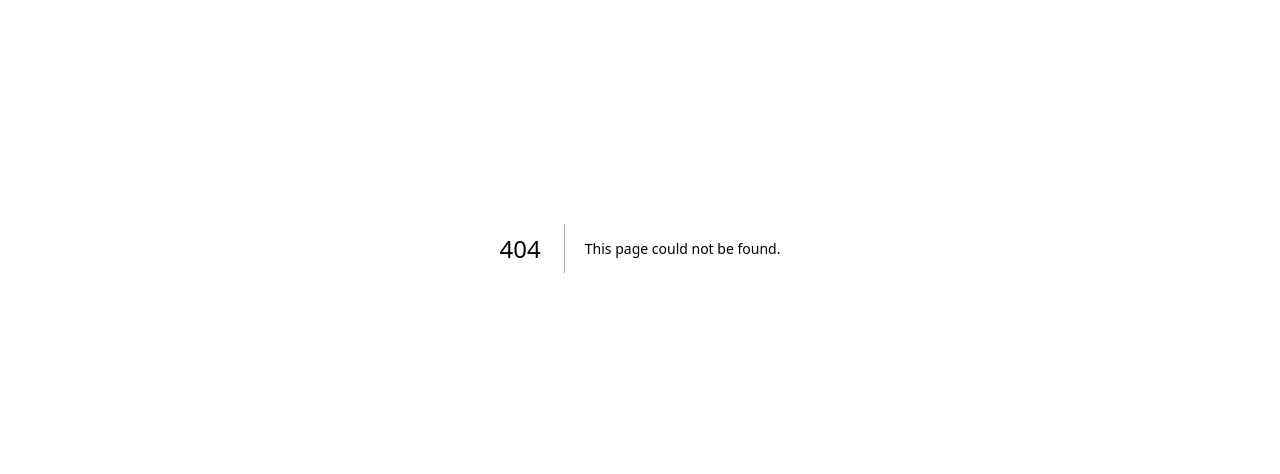
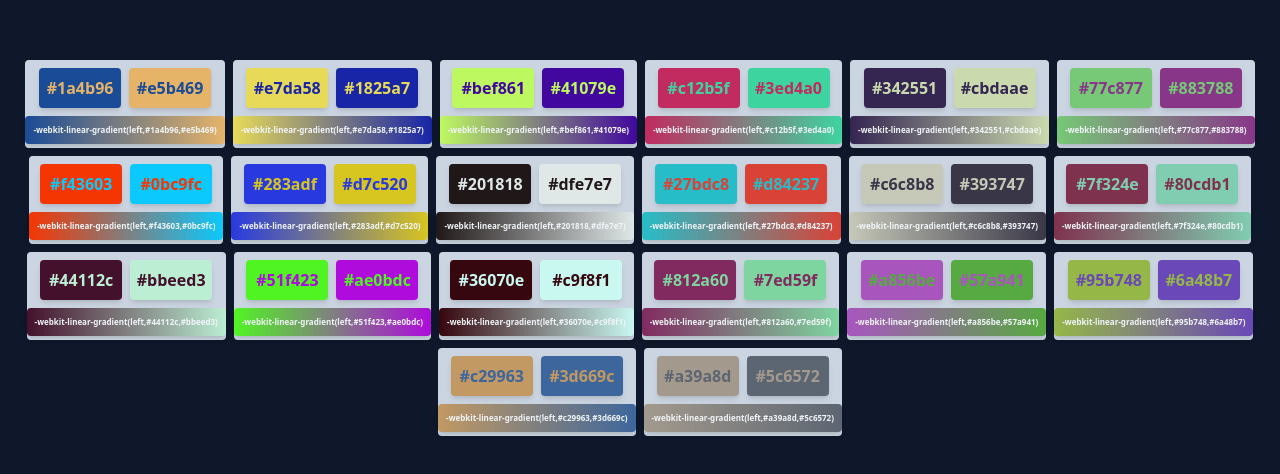
Before and after one commit to Blacklegion69/Nextjs-13, a Next.js app: page /Hexa in a window 1280 px wide. Before the commit this address had no page. Shown: the part 152-626 px from the top of the page. Built offline with nearby package versions, Linux system fonts and the light colour scheme.

Commit message:
Nextjs is suck

```diff
--- /dev/null
+++ b/app/Hexa/Box.jsx
@@ -0,0 +1,32 @@
+import Link from "next/link";
+
+
+
+
+
+
+
+
+
+
+
+
+
+export default function Box({a,b,bg}){
+  const a1 = a.slice(1)
+  const b1 = b.slice(1)
+  const id = a1 + b1
+  return (
+    <Link href={`/${id}`}
+    className="flex justify-center items-center flex-col gap-1 bg-slate-300 py-1 rounded"
+    >
+      <div className="w-[180px] flex justify-center gap-2 items-center relative font-bold p-1 rounded">
+        <div style={{backgroundColor : a, color : b}} className="w-full text-center bg-lime-400 rounded py-2 shadow-md">{a}</div>
+        <div style={{backgroundColor : b, color : a}} className="w-full text-center bg-lime-400 rounded py-2 shadow-md">{b}</div>
+      </div>
+      <div style={{background : bg}} className="w-full rounded font-bold p-2 text-center text-[8px] shadow-md">
+      {bg}
+      </div>
+    </Link>
+    )
+}
--- /dev/null
+++ b/app/Hexa/[id]/page.jsx
@@ -0,0 +1,6 @@
+export default function Id(props){
+  console.log (props)
+  return (
+    <div>dynamic pages</div>
+    )
+}
--- /dev/null
+++ b/app/Hexa/page.jsx
@@ -0,0 +1,69 @@
+"use client"
+import { useState, useEffect } from "react";
+import Box from "./Box.jsx";
+
+
+
+
+
+
+
+
+
+
+
+
+
+
+
+
+
+
+
+
+export default function Hexa(){
+  const [colors, setColors] = useState([]);
+  const generateHexadecimalColor =()=> {
+    let one = "#";
+    let two = "#";
+    for(let i=0; i<6; i++) {
+      let randomNumber = Math.floor(Math.random()*16);
+      one += [..."0123456789abcdef"][randomNumber];
+      two += [..."fedcba9876543210"][randomNumber];
+    }
+    return {
+      one,
+      two,
+      bg : `-webkit-linear-gradient(left,${one},${two})`
+    }
+  }
+
+  const generateHexadecimalColorArray =()=> {
+   setColors([]);
+    let final = [];
+    for(let i=0; i<20; i++) {
+      final.push(generateHexadecimalColor())
+    }
+   setColors([...final])
+    return final;
+  }
+
+
+  useEffect(()=>{
+    generateHexadecimalColorArray();
+  },[])
+
+  return (
+    <div className="w-full flex justify-center items-center flex-wrap gap-2 relative">
+      {
+        colors.map((val)=>(
+        <Box
+          a = {val.one}
+          b = {val.two}
+          bg = {val.bg}
+        />
+        ))
+      }
+    </div>
+    )
+}
--- a/app/page.jsx
+++ b/app/page.jsx
@@ -1,5 +1,11 @@
+// import Hexa from "./Hexa/page.jsx";
+import Link from "next/link"
+
 export default function Home(){
   return (
-    <h1>Home</h1>
+    <>
+    <div>Home</div>
+    <Link href="/Hexa">Hexa</Link>
+    </>
     )
 }
```
